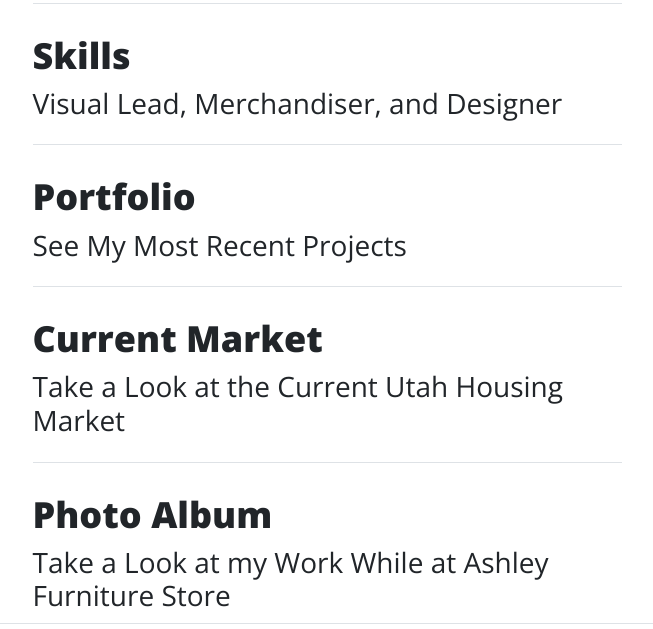
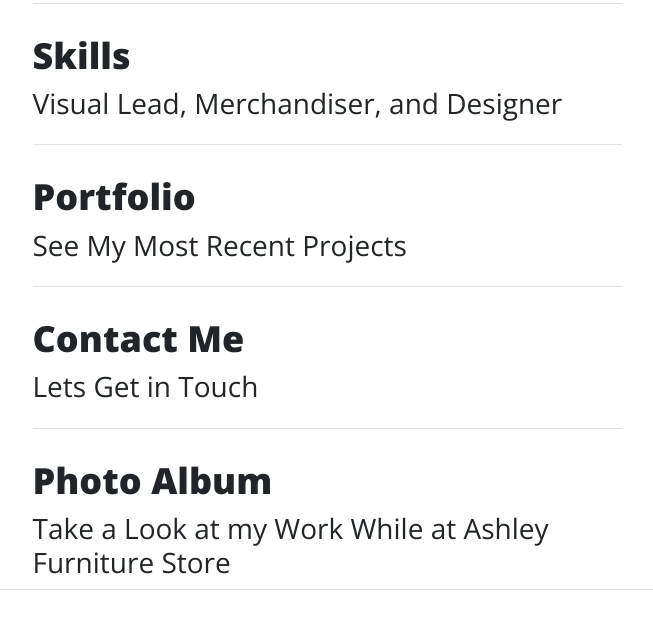
Before and after one commit to Brookeb45083/IS201-Final, a plain HTML site: page index.html in a window 1280 px wide. Shown: the part 864-1493 px from the top of the page, without its empty margins (313-966 px from the left). Drawn offline with nearby package versions, Linux system fonts and the light colour scheme.

Commit message:
Update index.html

```diff
--- a/index.html
+++ b/index.html
@@ -89,8 +89,8 @@
                      <!-- Post preview-->
                      <div class="post-preview">
                          <a href="Portfolio.html">
-                             <h2 class="post-title">Current Market</h2>
-                             <h3 class="post-subtitle">Take a Look at the Current Utah Housing Market</h3>
+                             <h2 class="post-title">Contact Me</h2>
+                             <h3 class="post-subtitle">Lets Get in Touch</h3>
                          </a>
                      </div>
                       <!-- Divider-->
```
